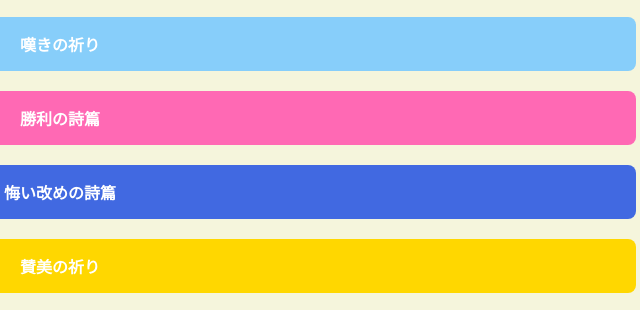
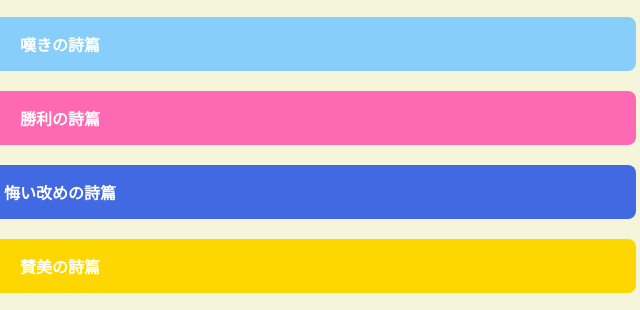
Before and after one commit to takenoko0314/Psalm.Shiori, a plain HTML site: page index.html in a window 1280 px wide. Shown: the part 231-541 px from the top of the page, 580-1220 px from the left. Drawn offline with Linux system fonts and the light colour scheme.

Commit message:
Update index.html

```diff
--- a/index.html
+++ b/index.html
@@ -346,8 +346,8 @@ zion:[{n:46,t:"神はわれらの避け所、また力",cats:['zion']},
 
     function getCategoryName(key) {
       const map = {
-        thanks: "感謝の詩篇", anger: "怒りの詩篇", lament: "嘆きの祈り", victory: "勝利の詩篇",
-        repent: "悔い改めの詩篇", praise: "賛美の祈り", trust: "信頼の詩篇",
+        thanks: "感謝の詩篇", anger: "怒りの詩篇", lament: "嘆きの詩篇", victory: "勝利の詩篇",
+        repent: "悔い改めの詩篇", praise: "賛美の詩篇", trust: "信頼の詩篇",
         wisdom: "知恵の詩篇", loyalty: "忠誠を誓う詩篇", king: "王の詩篇", zion: "神の都の詩篇"
       };
       return map[key] || key;
```
